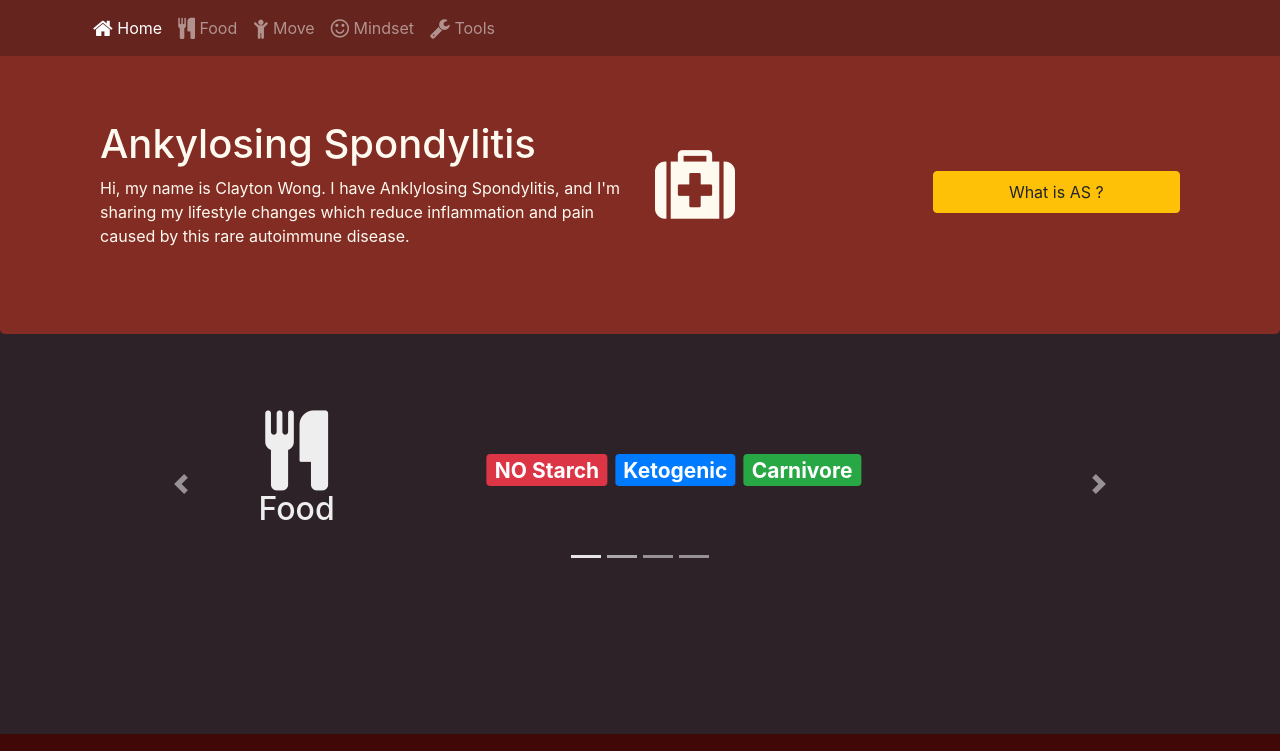
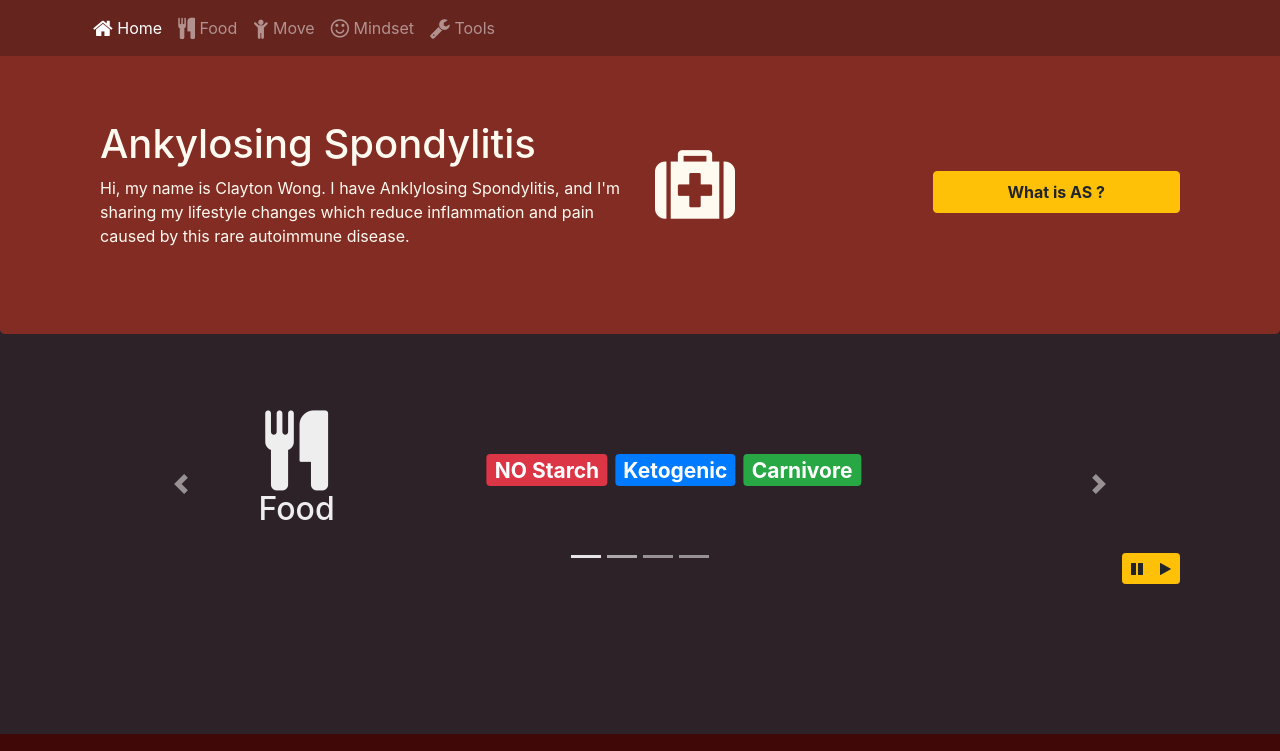
Before and after one commit to claytonjwong/wrongwong, a website: page index.html in a window 1280 px wide. Shown: the top 751 px of the page. Drawn offline with nearby package versions, Linux system fonts and the light colour scheme.

Commit message:
carousel pause/play

```diff
--- a/css/styles.css
+++ b/css/styles.css
@@ -64,3 +64,10 @@ body {
 .carousel-anchor {
     color: #eee;
 }
+
+#carouselButton {
+    right:0px;
+    position: absolute;
+    bottom: 0px;
+    z-index: 1;
+}
--- a/index.html
+++ b/index.html
@@ -35,7 +35,7 @@
                     <a role="button" class="btn btn-block nav-link btn-warning" data-toggle="tooltip"
                        data-html="true" title="Spondylitis Association<br/><strong>www.spondylitis.org</strong>" data-placement="bottom"
                        href="https://www.spondylitis.org/Ankylosing-Spondylitis" target="_blank">
-                       What is AS ?
+                        <strong>What is AS ?</strong>
                     </a>
                 </div>
             </div>
@@ -155,6 +155,14 @@
                     <a class="carousel-control-next" href="#mycarousel" role="button" data-slide="next">
                         <span class="carousel-control-next-icon"></span>
                     </a>
+                    <div class="btn-group" id="carouselButton">
+                        <button class="btn btn-warning btn-sm" id="carousel-pause">
+                            <span class="fa fa-pause"></span>
+                        </button>
+                        <button class="btn btn-warning btn-sm" id="carousel-play">
+                            <span class="fa fa-play"></span>
+                        </button>
+                    </div>
                 </div>
             </div>
         </div>
@@ -198,6 +206,13 @@
     <script>
         $(document).ready(function(){
             $('[data-toggle="tooltip"]').tooltip();
+            $("#mycarousel").carousel( { interval: 2000 } );
+            $("#carousel-pause").click(function(){
+                $("#mycarousel").carousel('pause');
+            });
+            $("#carousel-play").click(function(){
+                $("#mycarousel").carousel('cycle');
+            });
             $("#current_year").text(new Date().getFullYear());
         });
     </script>
```
